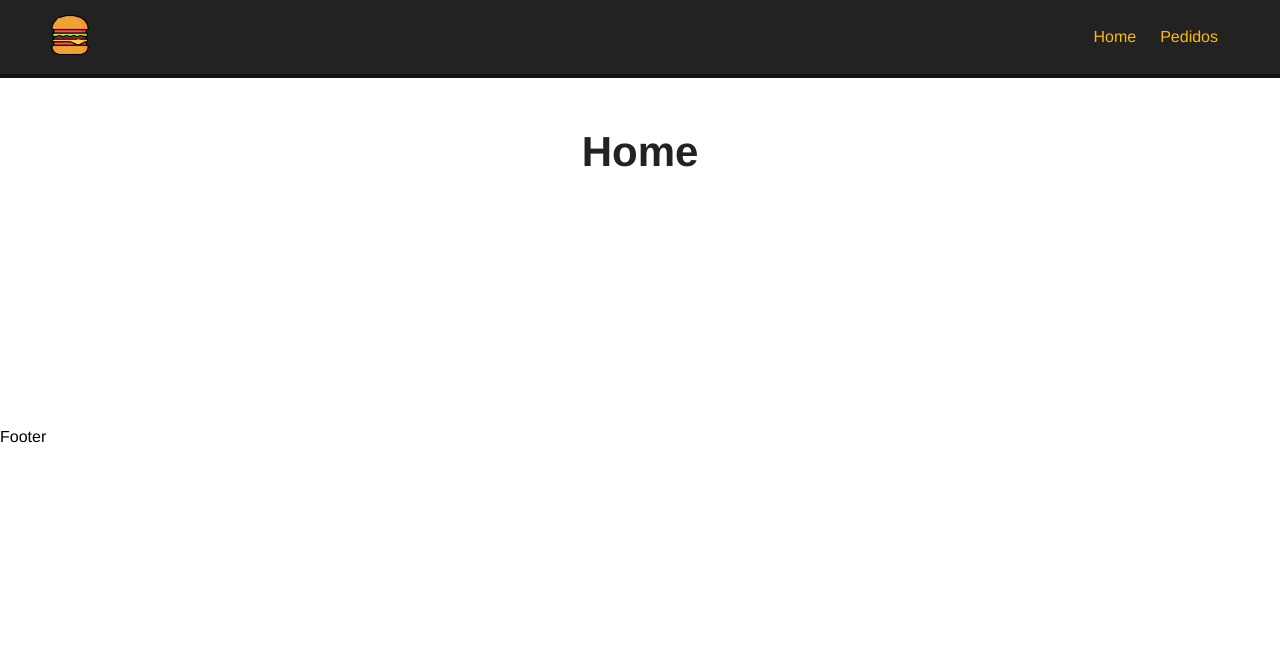
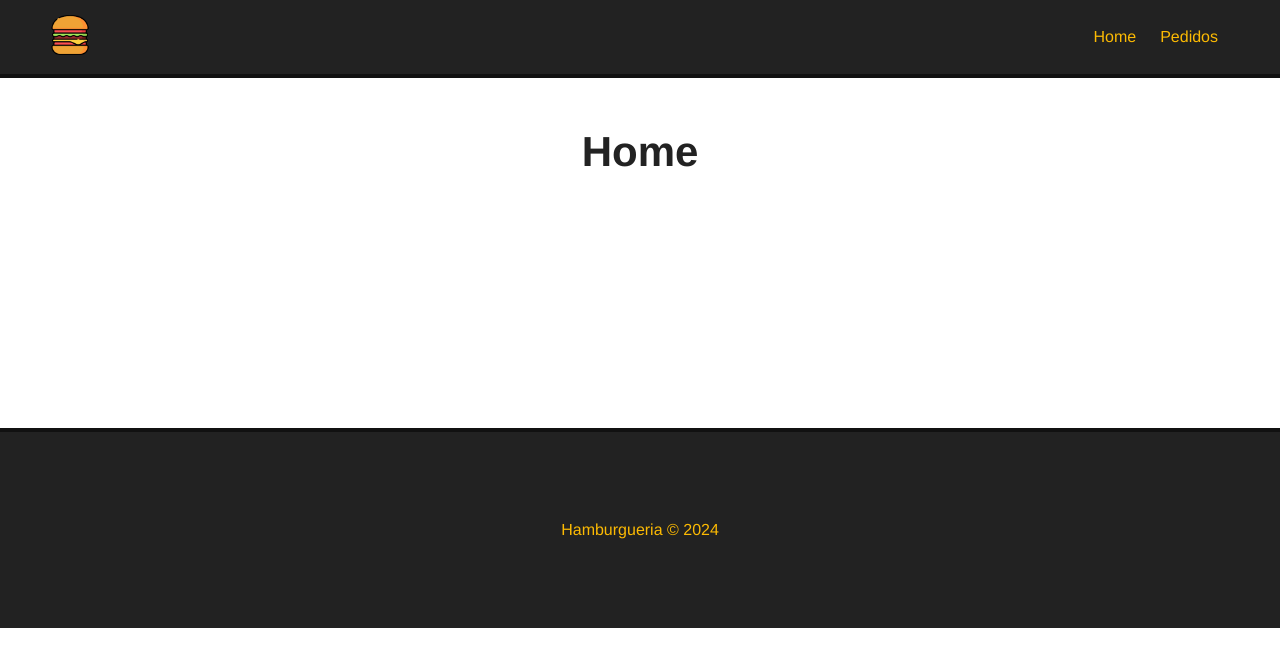
Before and after one commit to MatheusSGomes/hamburgueria_vue, a Vue app: page / in a window 1280 px wide. Shown: the top 666 px of the page. Built offline with nearby package versions, Linux system fonts and the light colour scheme.

Commit message:
estilização footer

```diff
--- a/src/components/Footer.vue
+++ b/src/components/Footer.vue
@@ -1,5 +1,7 @@
 <template>
-  <p>Footer</p>
+  <footer class="footer">
+    <p>Hamburgueria &copy; 2024</p>
+  </footer>
 </template>
 
 <script>
@@ -9,5 +11,15 @@ export default {
 </script>
 
 <style scoped>
-
+  .footer {
+    height: 200px;
+    background-color: #222;
+    border-top: 4px solid #111;
+    color: #FCBA03;
+    display: flex;
+    align-items: center;
+    justify-content: center;
+    bottom: 0;
+    width: 100%;
+  }
 </style>
```
